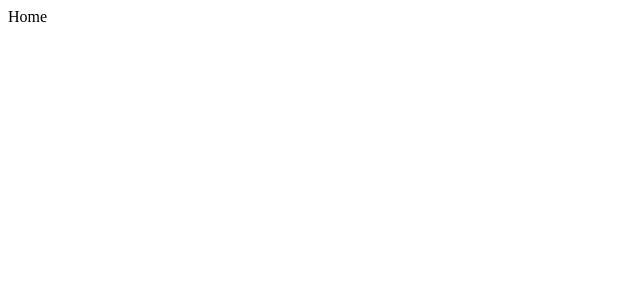
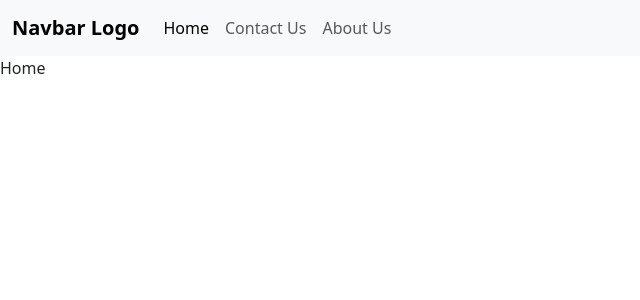
Before and after one commit to syedsuhel/shopping-list-app, a React (Vite) app: page / in a window 1280 px wide. Shown: the top 300 px of the page, without its empty margins (0-640 px from the left). Built offline with nearby package versions, Linux system fonts and the light colour scheme.

Commit message:
navbar created

```diff
--- a/index.html
+++ b/index.html
@@ -4,10 +4,12 @@
     <meta charset="UTF-8" />
     <link rel="icon" type="image/svg+xml" href="/favicon.svg" />
     <meta name="viewport" content="width=device-width, initial-scale=1.0" />
+    <link href="https://cdn.jsdelivr.net/npm/bootstrap@5.3.3/dist/css/bootstrap.min.css" rel="stylesheet">
     <title>shopping-list-app</title>
   </head>
   <body>
     <div id="root"></div>
+    <script src="https://cdn.jsdelivr.net/npm/bootstrap@5.3.8/dist/js/bootstrap.bundle.min.js" integrity="sha384-FKyoEForCGlyvwx9Hj09JcYn3nv7wiPVlz7YYwJrWVcXK/BmnVDxM+D2scQbITxI" crossorigin="anonymous"></script>
     <script type="module" src="/src/main.jsx"></script>
   </body>
 </html>
--- a/src/App.jsx
+++ b/src/App.jsx
@@ -3,14 +3,16 @@ import Home from './Pages/Home'
 import { Route, Routes } from 'react-router-dom'
 import About from './Pages/About'
 import Contact from './Pages/Contact'
+import Navbar from './Component/Navbar'
 
 function App() {
   return (
     <>
+    <Navbar />
     <Routes>
       <Route path="/" element={<Home />} />
-      <Route path="/about" element={<About />} />
-      <Route path="/contact" element={<Contact />} />
+      <Route path="/aboutus" element={<About />} />
+      <Route path="/contactus" element={<Contact />} />
     </Routes>
     </>
   )
--- a/src/Component/Navbar.jsx
+++ b/src/Component/Navbar.jsx
@@ -2,7 +2,45 @@ import React from 'react'
 
 function Navbar() {
   return (
-    <div>Navbar</div>
+   <nav className="navbar navbar-expand-lg bg-body-tertiary">
+          <div className="container-fluid">
+            <a className="navbar-brand" href="/">
+              <strong>Navbar Logo</strong>
+            </a>
+            <button
+              className ="navbar-toggler"
+              type="button"
+              data-bs-toggle="collapse"
+              data-bs-target="#navbarSupportedContent"
+              aria-controls="navbarSupportedContent"
+              aria-expanded="false"
+              aria-label="Toggle navigation"
+            >
+              <span className="navbar-toggler-icon"></span>
+            </button>
+            <div className="collapse navbar-collapse" id="navbarSupportedContent">
+              <ul className="navbar-nav me-auto mb-2 mb-lg-0">
+                <li className="nav-item">
+                  <a className="nav-link active" aria-current="page" href="/">
+                    Home
+                  </a>
+                </li>
+                <li className="nav-item">
+                  <a className="nav-link" href="/contactus/">
+                    Contact Us
+                  </a>
+                </li>
+
+                <li className="nav-item">
+                  <a className="nav-link" href="/aboutus/">
+                    About Us
+                  </a>
+                </li>
+              </ul>
+
+            </div>
+          </div>
+        </nav>
   )
 }
 
```
